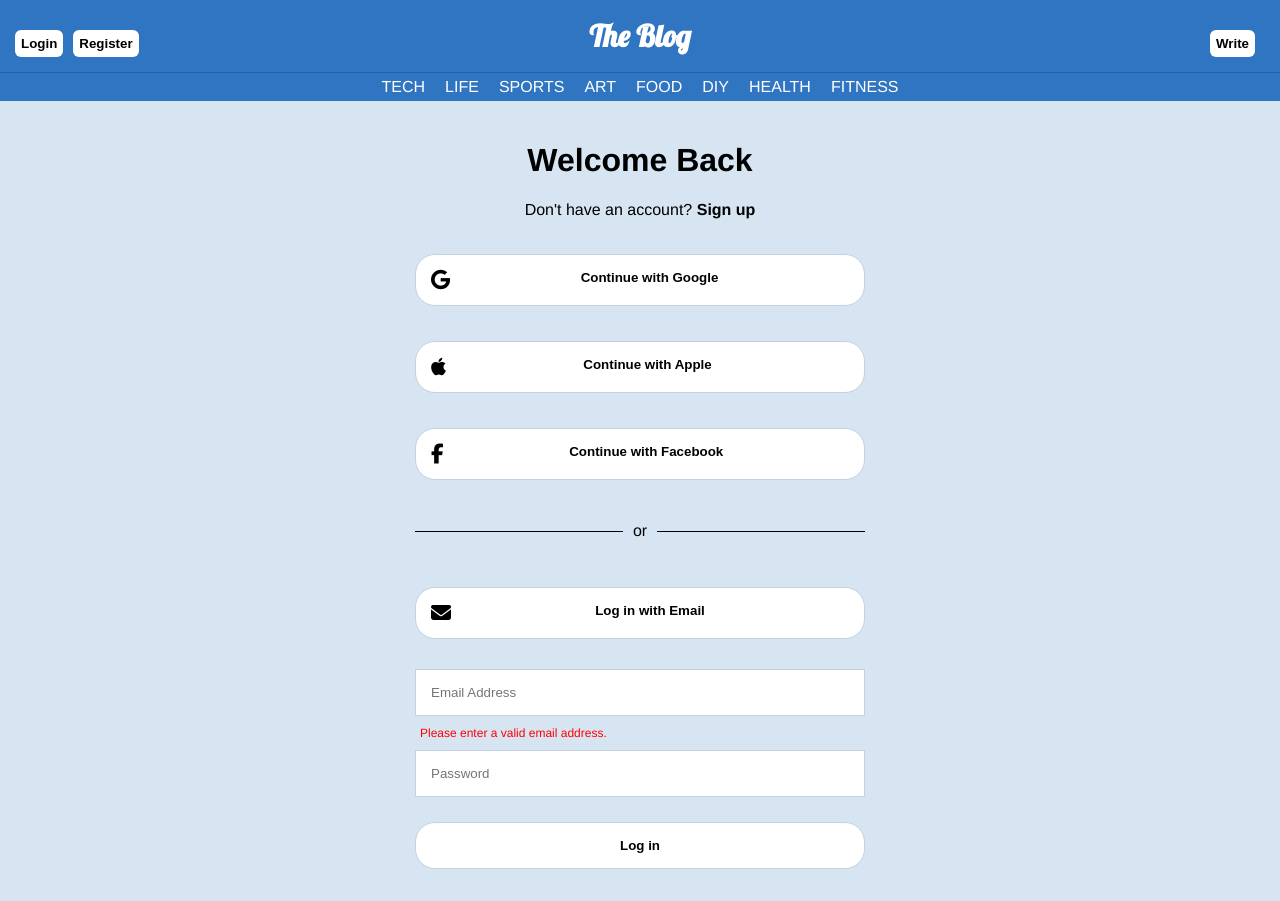
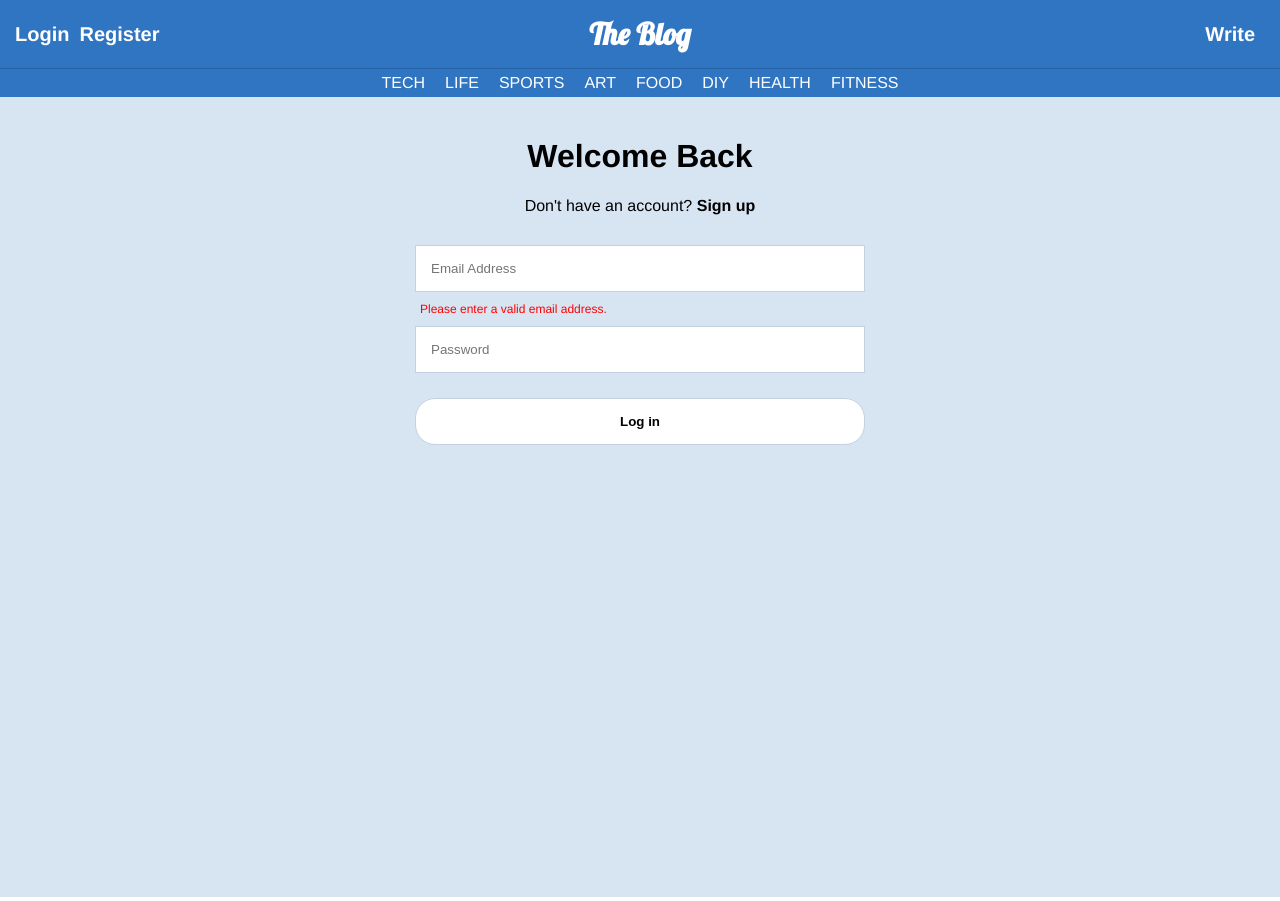
Before and after one commit to curlos/BlogApp, a React (Create React App) app in the folder client/: page /login in a window 1280 px wide. Built offline with nearby package versions, Linux system fonts and the light colour scheme.

Commit message:
fixed styling issues with post images and navbar

```diff
--- a/client/src/components/comment/Comment.css
+++ b/client/src/components/comment/Comment.css
@@ -71,6 +71,6 @@
   border-radius: 50%;
   width: 50px;
   height: 50px;
-  object-fit: contain;
+  object-fit: cover;
   margin-right: 10px;
 }
--- a/client/src/components/header/Header.css
+++ b/client/src/components/header/Header.css
@@ -38,7 +38,12 @@
 }
 
 .userButtons a {
-  color: black;
+  color: #fff;
+  margin-right: 10px;
+}
+
+.userButtons a:hover {
+  text-decoration: underline;
 }
 
 .headerContainerBottom {
--- a/client/src/components/header/Header.js
+++ b/client/src/components/header/Header.js
@@ -44,13 +44,9 @@ const Header = () => {
 
               </span>
             ) : (
-              <span>
-                <button>
+              <span className="userButtons">
                 <Link to="/login">Login</Link>
-                </button>
-                <button>
-                  <Link to="/register">Register</Link>
-                </button>
+                <Link to="/register">Register</Link>
               </span>
             )}
         </div>
@@ -60,9 +56,7 @@ const Header = () => {
         </div>
 
         <div className="userButtons">
-          <button>
-            <Link to="/new-post">Write</Link>
-          </button>
+          <Link to="/new-post">Write</Link>
         </div>
       </div>
 
--- a/client/src/components/login/Login.js
+++ b/client/src/components/login/Login.js
@@ -62,15 +62,7 @@ const Login = () => {
         Welcome Back
       </h1>
 
-      <div className="loginQuery">Don't have an account? <Link to="/login">Sign up</Link></div>
-
-      <button><i class="fab fa-google"></i> Continue with Google</button>
-      <button><i class="fab fa-apple"></i> Continue with Apple</button>
-      <button><i class="fab fa-facebook-f"></i> Continue with Facebook</button>
-
-      <div className="orOption"><span>or</span></div>
-
-      <button><i class="fas fa-envelope"></i>Log in with Email</button>
+      <div className="loginQuery">Don't have an account? <Link to="/register">Sign up</Link></div>
 
       <form onSubmit={handleLogin}>
         <div>
--- a/client/src/components/post/Post.js
+++ b/client/src/components/post/Post.js
@@ -20,6 +20,7 @@ const Post = () => {
   const [comments, setComments] = useState([])
   const [loading, setLoading] = useState(true)
   const [showAddComment, setShowAddComment] = useState(false)
+  const [imageError, setImageError] = useState(false)
 
   const { post, author} = postInfo
 
@@ -77,18 +78,16 @@ const Post = () => {
     }
   }
 
-  console.log(author)
-  console.log(loggedInUser)
-  console.log(author._id === loggedInUser._id)
+  console.log(post)
 
   return (
     <div>
       {loading ? 'Loading...' : (
         <div className="postContainer">
 
-          {post.headerImage ? (
+          {post.headerImage && !imageError ? (
               <div className="headerImage">
-                <img src={IMAGES_LOCATION + post.headerImage} alt={post.title}/>
+                <img src={IMAGES_LOCATION + post.headerImage} alt={post.title} onError={() => setImageError(true)}/>
               </div>
             ) : null}
 
--- a/client/src/components/post_form/PostForm.js
+++ b/client/src/components/post_form/PostForm.js
@@ -158,7 +158,7 @@ const PostForm = () => {
         {categories.map((category) => {
           return (
             <div>
-              <input type="checkbox" id={category} name={category} value={category} onClick={handleCheck} checked={newPost.selectedCategories.includes(category)}/>
+              <input type="checkbox" id={category} name={category} value={category} checked={newPost.selectedCategories.includes(category)} onClick={handleCheck}/>
               <label for={category}>{category}</label>
             </div>
           )
--- a/client/src/components/posts/Posts.css
+++ b/client/src/components/posts/Posts.css
@@ -4,6 +4,7 @@
 
 .searchBar {
   width: 130px;
+  border-radius: 10px;
   -webkit-transition: width 0.4s ease-in-out;
   transition: width 0.4s ease-in-out;
 }
--- a/client/src/components/register/Register.js
+++ b/client/src/components/register/Register.js
@@ -158,14 +158,6 @@ const Register = () => {
 
       <div className="loginQuery">Already have an account? <Link to="/login">Log in</Link></div>
 
-      <button><i class="fab fa-google"></i> Continue with Google</button>
-      <button><i class="fab fa-apple"></i> Continue with Apple</button>
-      <button><i class="fab fa-facebook-f"></i> Continue with Facebook</button>
-
-      <div className="orOption"><span>or</span></div>
-
-      <button><i class="fas fa-envelope"></i> Sign up with Email</button>
-
       <div className="names">
         <div className="firstNameContainer">
           <input type="text" placeholder="First Name" value={firstName.value} onChange={(e) => handleInputChange(e, 'firstName')}/>
--- a/client/src/components/small_post/SmallPost.js
+++ b/client/src/components/small_post/SmallPost.js
@@ -10,6 +10,7 @@ const SmallPost = ({postID}) => {
   const { loggedInUser, setLoggedInUser } = React.useContext(UserContext)
   const IMAGES_LOCATION = 'http://localhost:8888/images/'
   const [postInfo, setPostInfo] = useState({post: {}, author: {}})
+  const [imageError, setImageError] = useState(false)
   const [isLoading, setIsLoading] = useState(true)
 
   const { post, author } = postInfo
@@ -65,9 +66,9 @@ const SmallPost = ({postID}) => {
           </div>
 
           <Link to={`/post/${post._id}`} className="linkPostContainer">
-            {post.headerImage ? (
+            {post.headerImage && !imageError ? (
               <div className="imageContainer">
-                <img src={IMAGES_LOCATION + post.headerImage} alt={post.title}/>
+                <img src={IMAGES_LOCATION + post.headerImage} alt={post.title} onError={() => setImageError(true)}/>
               </div>
             ) : null}
 
```
